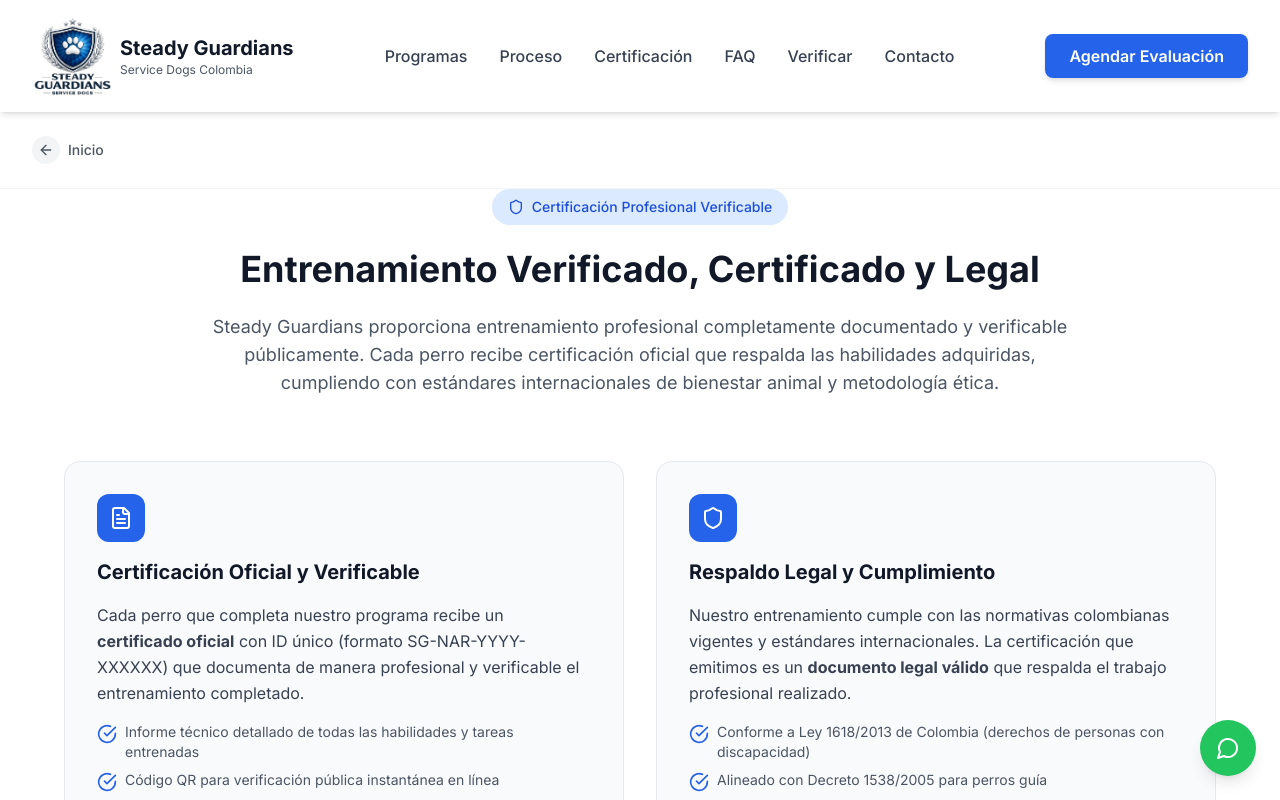
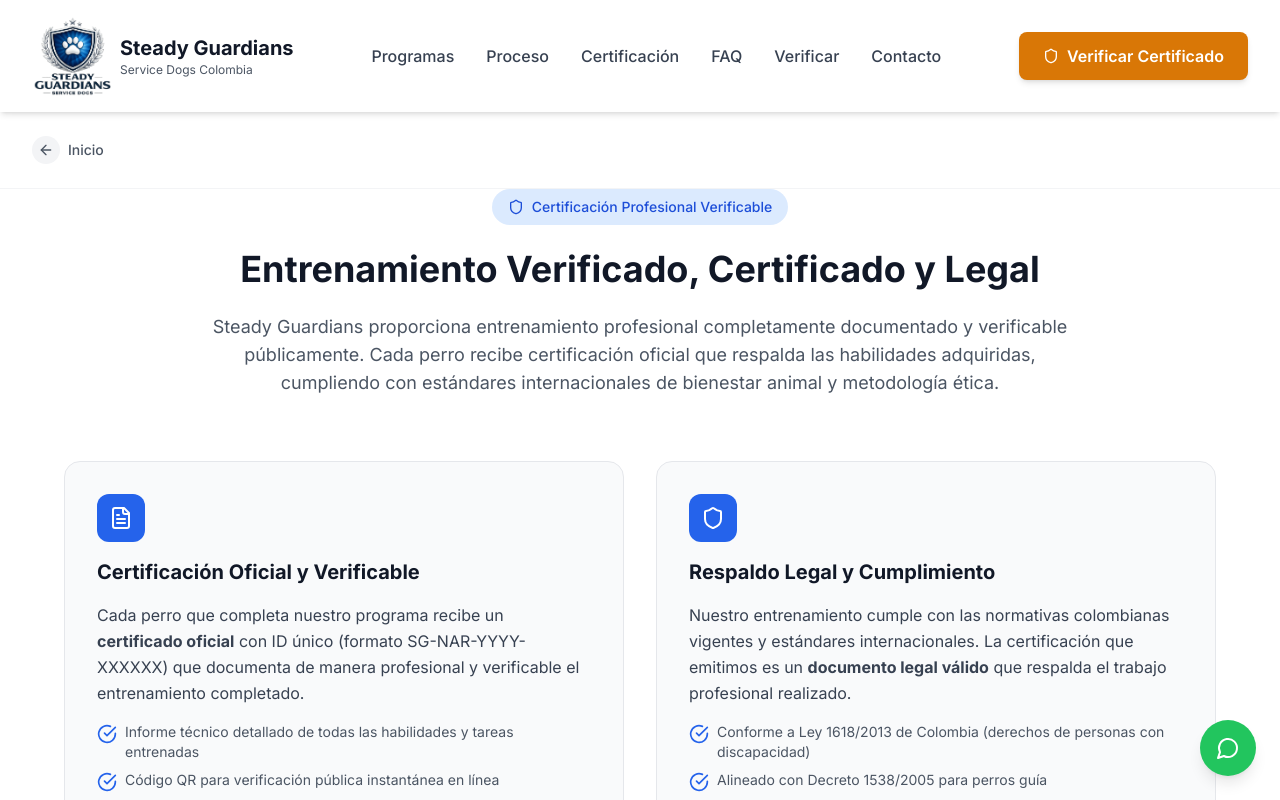
Before and after one commit to DonaGitCode/PG-Pets, a Next.js app: page /certificacion in a window 1280 px wide. Shown: the top 800 px of the page. Built offline with nearby package versions, Linux system fonts and the light colour scheme.

Commit message:
Cambiar botón CTA principal de 'Agendar Evaluación' a 'Verificar Certificado' con color accent

```diff
--- a/components/Navbar.tsx
+++ b/components/Navbar.tsx
@@ -51,8 +51,9 @@ export default function Navbar() {
 
           {/* CTA Button */}
           <div className="hidden md:block">
-            <Link href="/#contacto" className="btn-primary">
-              Agendar Evaluación
+            <Link href="/verify" className="btn-primary bg-accent-600 hover:bg-accent-700 border-accent-600 flex items-center gap-2">
+              <Shield className="w-4 h-4" />
+              Verificar Certificado
             </Link>
           </div>
 
@@ -111,11 +112,11 @@ export default function Navbar() {
               Contacto
             </Link>
             <Link
-              href="/#contacto"
-              className="block btn-primary text-center"
+              href="/verify"
+              className="block btn-primary bg-accent-600 hover:bg-accent-700 border-accent-600 text-center"
               onClick={() => setIsOpen(false)}
             >
-              Agendar Evaluación
+              Verificar Certificado
             </Link>
           </div>
         )}
```
